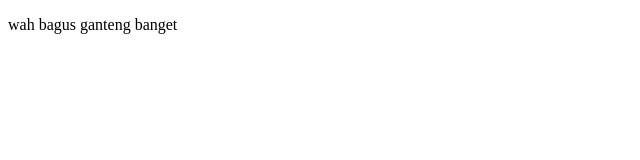
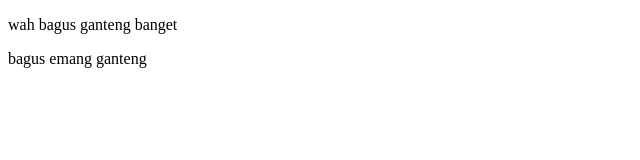
Before and after one commit to bagusnaufalrepo/bagusnaufaltestgit, a plain HTML site: page bagusnaufal.html in a window 1280 px wide. Shown: the whole page, without its empty margins (0-640 px from the left). Drawn offline with Linux system fonts and the light colour scheme.

Commit message:
menambahkan paragraf

```diff
--- a/bagusnaufal.html
+++ b/bagusnaufal.html
@@ -7,5 +7,6 @@
 </head>
 <body>
     <p>wah bagus ganteng banget</p>
+    <p>bagus emang ganteng</p>
 </body>
 </html>
```
